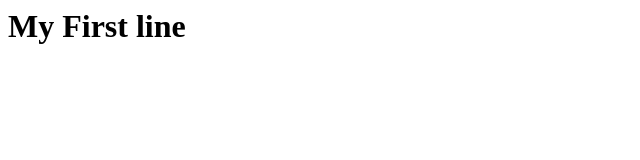
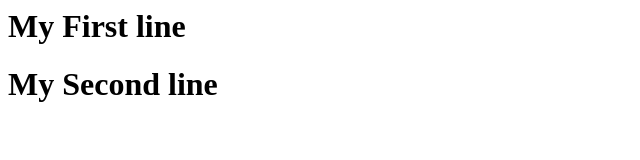
Before and after one commit to pratapo2/demo, a plain HTML site: page index.html in a window 1280 px wide. Shown: the whole page, without its empty margins (0-640 px from the left). Drawn offline with Linux system fonts and the light colour scheme.

Commit message:
committed by dev1

```diff
--- a/index.html
+++ b/index.html
@@ -1,3 +1,4 @@
 <html>
 	<h1> My First line </h1>
+	<h1> My Second line </h2>
 </html>
```
